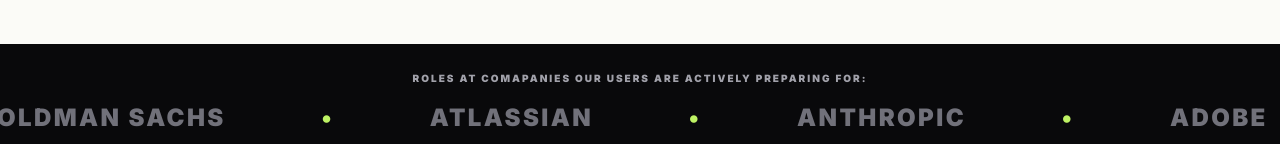
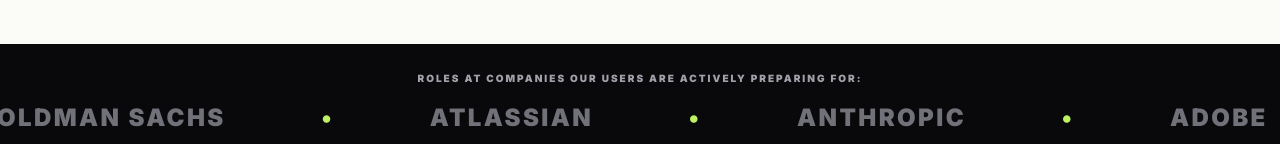
Before and after one commit to vishnu062006/placewise, a Next.js app in the folder frontend/: page / in a window 1280 px wide. Shown: the part 808-952 px from the top of the page. Built offline with nearby package versions, Linux system fonts and the light colour scheme.

Commit message:
Fix typo in section header for target companies

```diff
--- a/frontend/app/page.tsx
+++ b/frontend/app/page.tsx
@@ -251,7 +251,7 @@
 
         {/* TARGET COMPANIES STRIP */}
         <section className="border-y-2 border-zinc-950 bg-zinc-950 py-6 overflow-hidden flex flex-col items-center">
-           <span className="text-zinc-400 text-[10px] uppercase font-black tracking-[0.2em] mb-4">Roles at Comapanies our users are actively preparing for:</span>
+           <span className="text-zinc-400 text-[10px] uppercase font-black tracking-[0.2em] mb-4">Roles at Companies our users are actively preparing for:</span>
            <div className="flex whitespace-nowrap w-full">
              <div className="animate-marquee flex gap-12 text-2xl font-black uppercase tracking-widest text-zinc-500 md:gap-24">
                 <span>Amazon</span>
```
